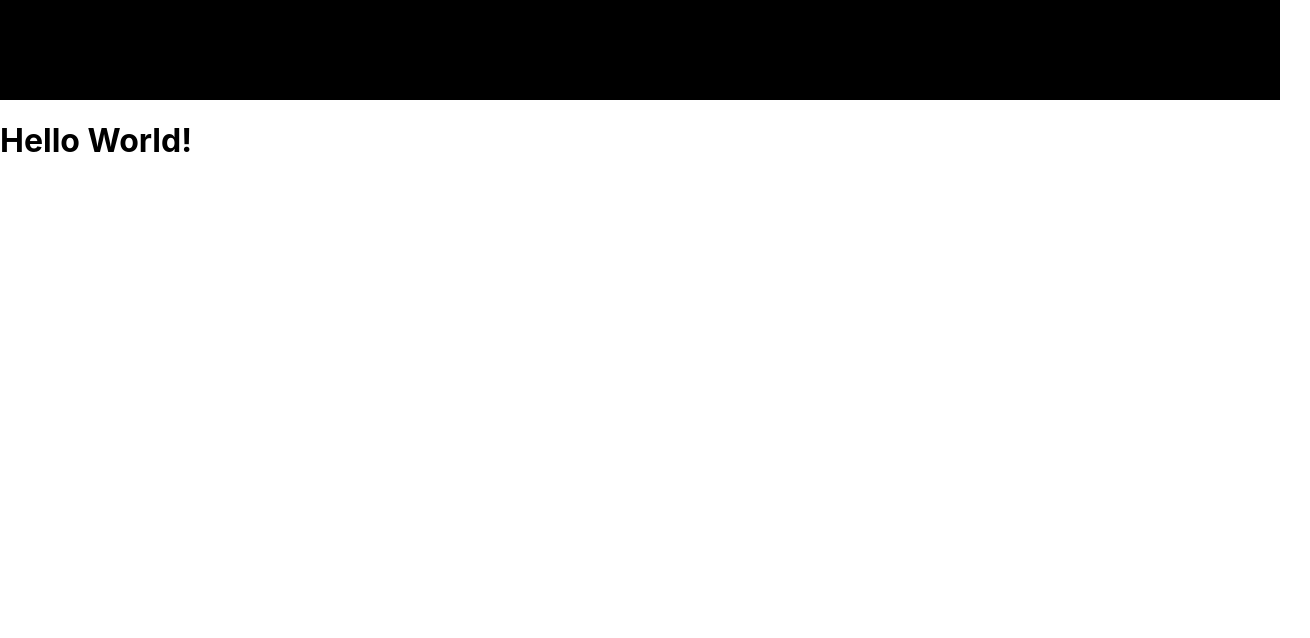
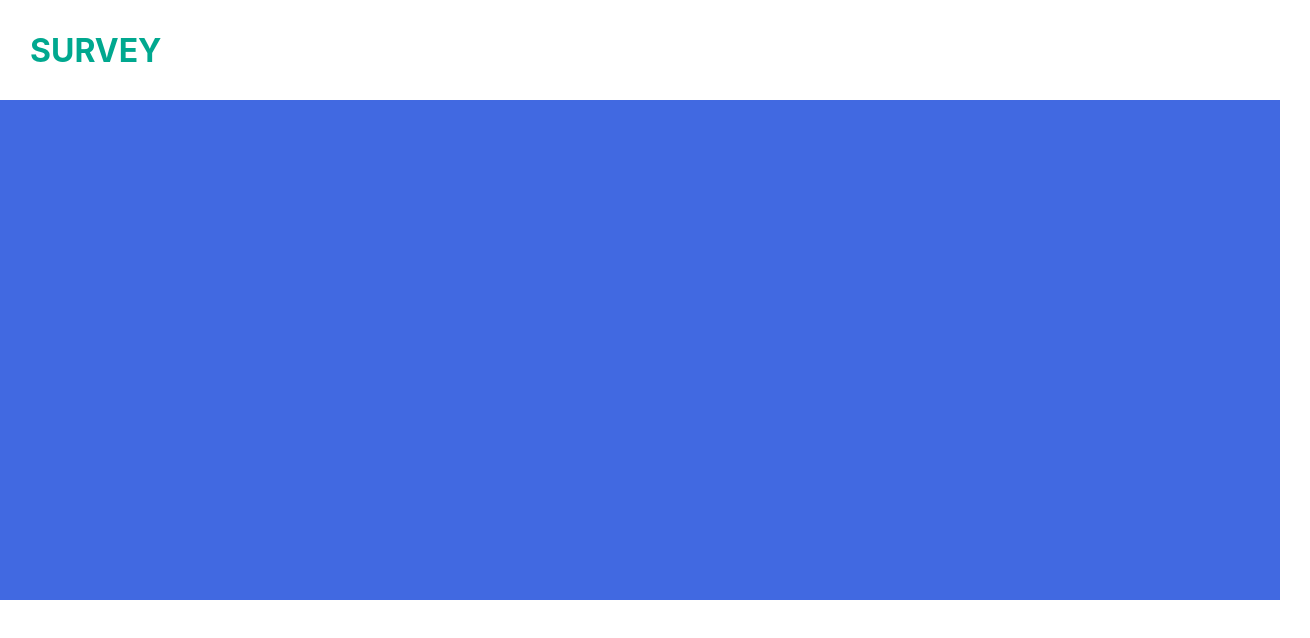
Before and after one commit to Hwang-YoungJu/Survey-Service, a React (Create React App) app: page / in a window 1280 px wide. Shown: the top 638 px of the page, 1310 px wide, since content can reach past the window. Built offline with nearby package versions, Linux system fonts and the light colour scheme.

Commit message:
main branch

```diff
--- /dev/null
+++ b/src/components/MainPage/Main.jsx
@@ -0,0 +1,12 @@
+import React from "react";
+import * as S from "./style";
+
+const main = () => {
+  return (
+    <div>
+      <S.styleArea />
+    </div>
+  );
+};
+
+export default main;
--- /dev/null
+++ b/src/components/MainPage/style.jsx
@@ -0,0 +1,7 @@
+import style from "styled-components";
+
+export const styleArea = style.div`
+    background-color: royalblue ;
+    width: 100%;
+    height: 600px;
+`;
--- a/src/components/common/NavigationBar.jsx
+++ b/src/components/common/NavigationBar.jsx
@@ -1,21 +1,29 @@
-import React from 'react';
-import styled from 'styled-components';
-
+import React from "react";
+import styled from "styled-components";
 
 const Bar = styled.div`
-    background-color: black;
-    width:100%;
-    height: 100px;
-
-`
+  background-color: white;
+  position: absolute;
+  width: 100%;
+  height: 100px;
+  top: 0px;
+  h1 {
+    position: relative;
+    display: block;
+    top: 10px;
+    left: 30px;
+    color: #00a88f;
+  }
+`;
 
 const NavigationBar = () => {
-    return (
-        <>
-            <Bar />
-            <h1>Hello World!</h1>
-        </>
-    );
+  return (
+    <>
+      <Bar>
+        <h1>SURVEY</h1>
+      </Bar>
+    </>
+  );
 };
 
 export default NavigationBar;
--- a/src/pages/MainPage.js
+++ /dev/null
@@ -1,12 +0,0 @@
-import React from 'react';
-import NavigationBar from '../components/common/NavigationBar';
-
-const MainPage = () => {
-    return (
-        <div>
-            <NavigationBar />
-        </div>
-    );
-};
-
-export default MainPage;
--- /dev/null
+++ b/src/pages/MainPage.jsx
@@ -0,0 +1,14 @@
+import React from "react";
+import NavigationBar from "../components/common/NavigationBar";
+import Main from "../components/MainPage/Main";
+
+const MainPage = () => {
+  return (
+    <div>
+      <NavigationBar />
+      <Main />
+    </div>
+  );
+};
+
+export default MainPage;
```
